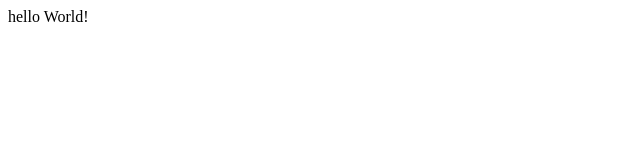
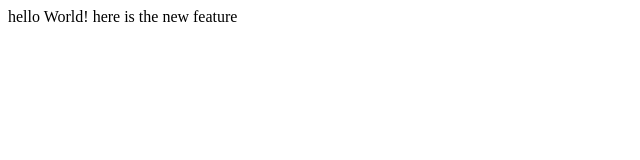
Before and after one commit to vicky-worksbot/lecture1, a plain HTML site: page index.html in a window 1280 px wide. Shown: the whole page, without its empty margins (0-640 px from the left). Drawn offline with Linux system fonts and the light colour scheme.

Commit message:
Added another line

```diff
--- a/index.html
+++ b/index.html
@@ -5,5 +5,6 @@
 	</head>
 	<body>
 		hello World!
+		here is the new feature
 	</body>
 </html>
```
